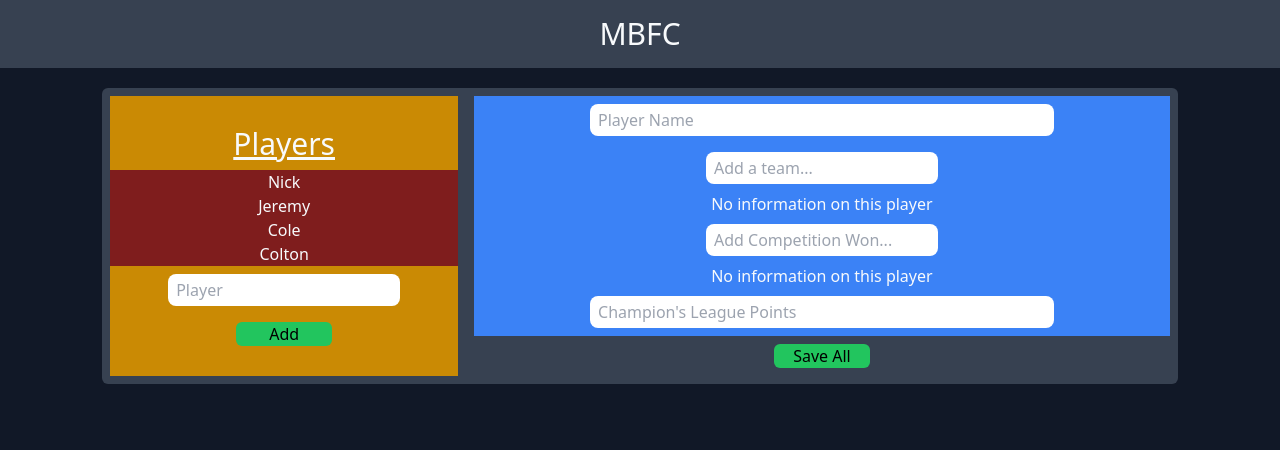
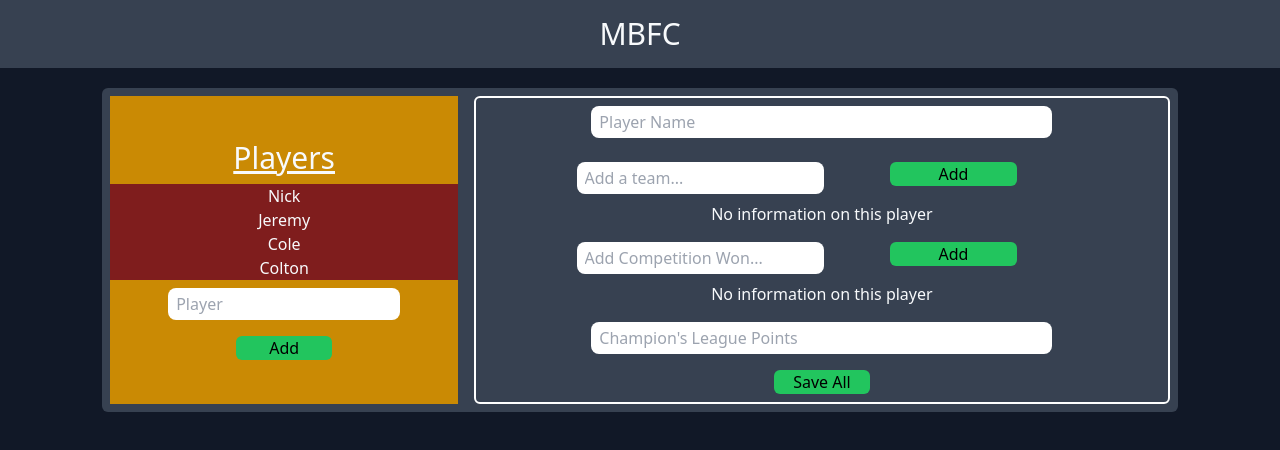
Before and after one commit to nickfrahm/mbfc, a React (Create React App) app in the folder client/: page /admin in a window 1280 px wide. Shown: the top 450 px of the page. Built offline with nearby package versions, Linux system fonts and the light colour scheme.

Commit message:
still working on form.

```diff
--- a/client/src/components/AdminComponents/List.js
+++ b/client/src/components/AdminComponents/List.js
@@ -1,21 +1,28 @@
 import Text from './Text';
 import ListItem from './ListItem';
 import uniqid from 'uniqid';
+import Button from './Button';
 
 function List(props) {
   const { subject, textOverride, player, isTeams, changeHandler } = props;
 
   return (
-    <div>
+    <div className='flex flex-wrap flex-row justify-center m-2'>
+      <div className='w-3/4 flex items-start flex-wrap'>
         <Text
           textType={subject}
           text={subject}
-        styles='rounded-lg py-1 px-2 m-2 md:w-1/3 w-1/8'
+          styles='rounded-lg py-1 px-2 m-2'
           changeHandler={changeHandler}
           textOverride={textOverride}
           value=''
         />
-      <ul>
+        <Button
+          text='Add'
+          styles='container bg-green-500 text-black rounded-md cursor-pointer mx-auto my-2 text-center w-1/4'
+        />
+      </div>
+      <ul className='w-2/3'>
         {player.teams && isTeams
           ? player.teams.map((team) => {
               return (
--- a/client/src/components/AdminComponents/PlayerForm.js
+++ b/client/src/components/AdminComponents/PlayerForm.js
@@ -6,7 +6,7 @@ function PlayerForm(props) {
 
   return (
     <div className='md:w-2/3 flex flex-col justify-center content-center w-11/12 md:m-2 m-6 text-center'>
-      <form>
+      <form className='border-2 border-solid border-white rounded-md'>
         <Section
           type='text'
           subject='name'
--- a/client/src/components/AdminComponents/Section.js
+++ b/client/src/components/AdminComponents/Section.js
@@ -5,7 +5,7 @@ function Section(props) {
   const { subject, type, textOverride, player, isTeams, changeHandler } = props;
 
   return (
-    <div className='bg-blue-500'>
+    <div>
       {(() => {
         if (type === 'text') {
           return (
```
Lines whose indentation alone changed are shown as unchanged.
